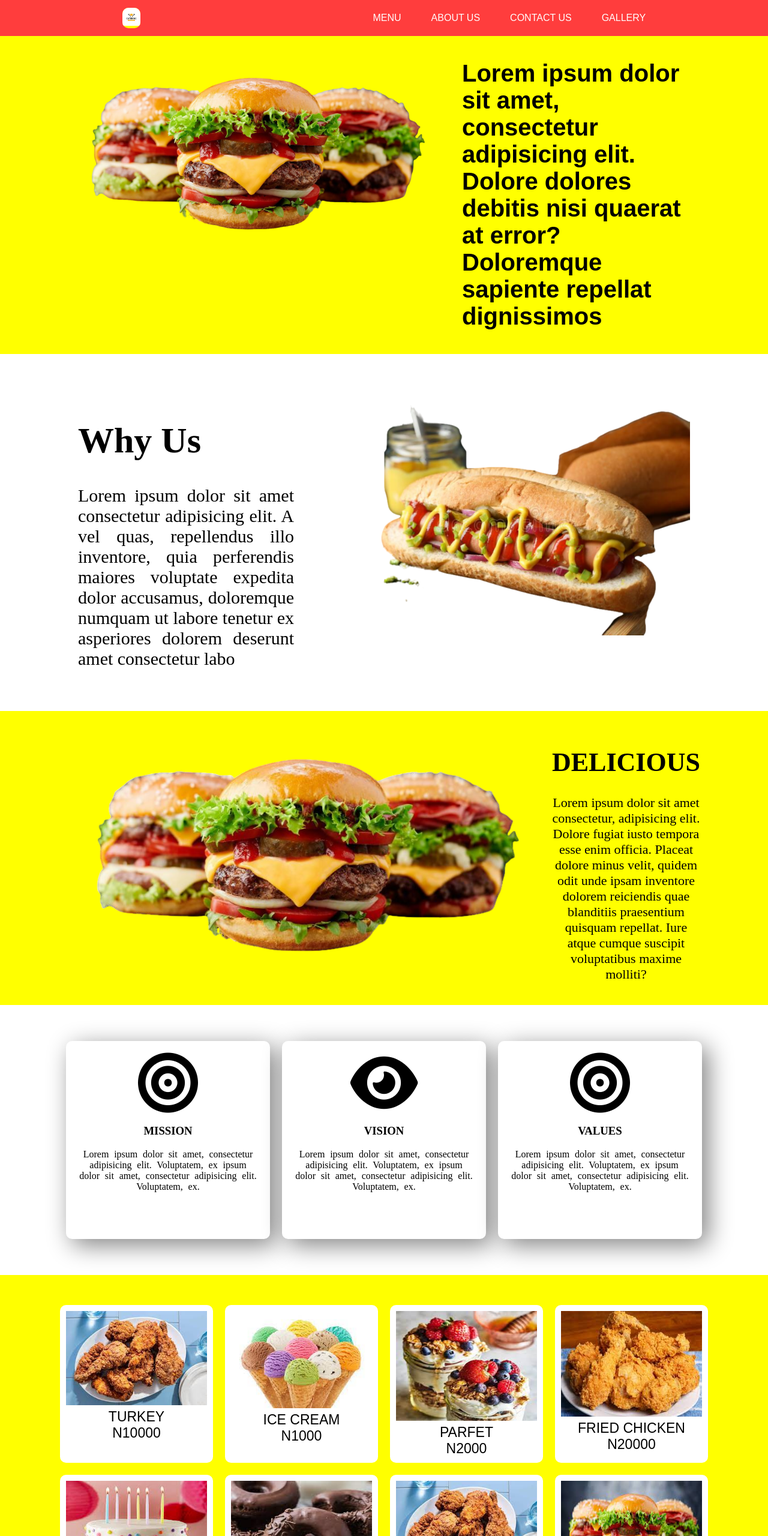
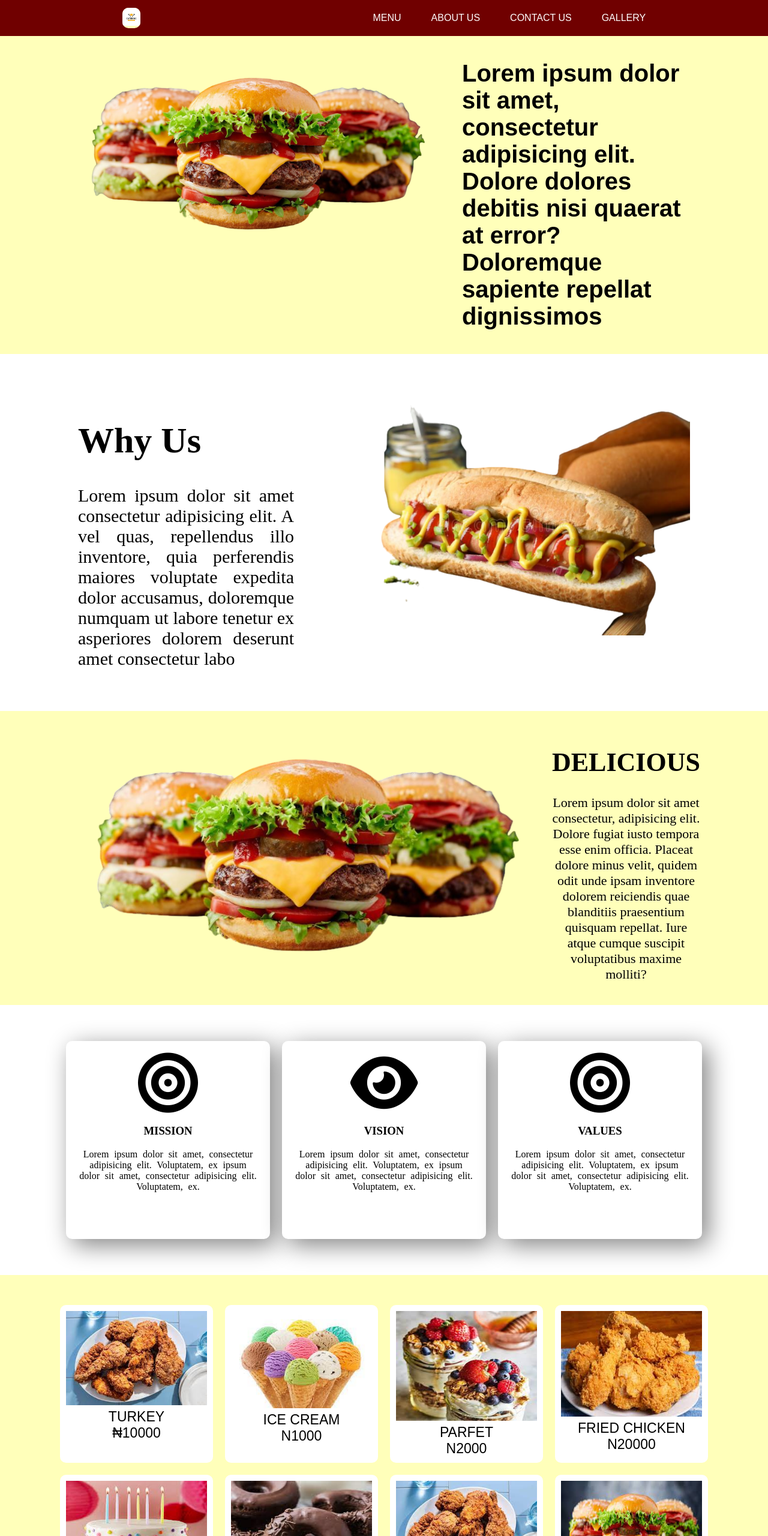
Before and after one commit to kess0147/catering-website1, a plain HTML site: page index.html in a window 1280 px wide. Shown: the top 2560 px of the page at 60% size. Drawn offline with Linux system fonts and the light colour scheme.

Commit message:
we change colors to variable for ease of control
we change colors to variable for ease of control

```diff
--- a/assets/css/style.css
+++ b/assets/css/style.css
@@ -1,11 +1,12 @@
 :root{
-    --primary_color: #ff0;
+    --primary_color: rgb(255, 255, 186);
+    --secondary_color: rgb(112, 0, 0);
 }
 body{
     margin: 0px;
 }
 .header{
-    background-color: rgba(255, 0, 0, 0.76);
+    background-color: var(--secondary_color);
     color:white;
     padding:10px 10px;
     font-family:sans-serif;
@@ -151,7 +152,7 @@ padding: 50px;
   font-size: 16px;
 }
 .container-7{
-  background-color: yellow;
+  background-color: var(--primary_color);
   display:flex;
   flex-direction: row;
   width: 100%;
@@ -170,7 +171,7 @@ padding: 50px;
   padding: 10px;
 }
 .footer{
-    background-color: red;
+    background-color: var(--secondary_color);
     display:flex;
     justify-content:space-evenly;
     padding: 50px;
--- a/index.html
+++ b/index.html
@@ -100,7 +100,7 @@
         <div class="con-five-1">
             <div><img src="./assets/images/turkey.jpeg"/></div>
             <div>TURKEY</div>
-            <div>N10000</div>
+            <div>&#8358;10000</div>
         </div>
         <div class="con-five-1">
             <div><img src="./assets/images/icecream.jpeg"/></div>
```
